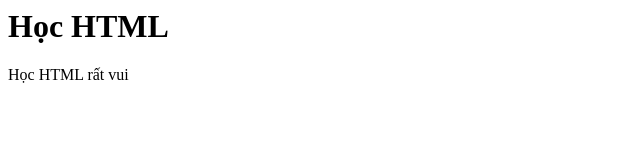
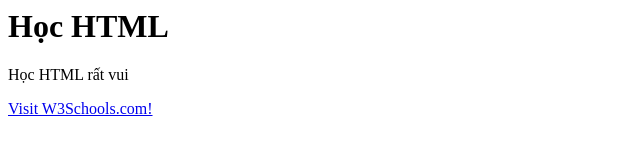
Before and after one commit to phanloc2006/test, a plain HTML site: page index.html in a window 1280 px wide. Shown: the whole page, without its empty margins (0-640 px from the left). Drawn offline with Linux system fonts and the light colour scheme.

Commit message:
Thêm link tham khảo

```diff
--- a/index.html
+++ b/index.html
@@ -1,3 +1,5 @@
 <h1>Học HTML</h1>
 
 <p>Học HTML rất vui</p>
+
+<a href="https://www.w3schools.com/">Visit W3Schools.com!</a>
```
